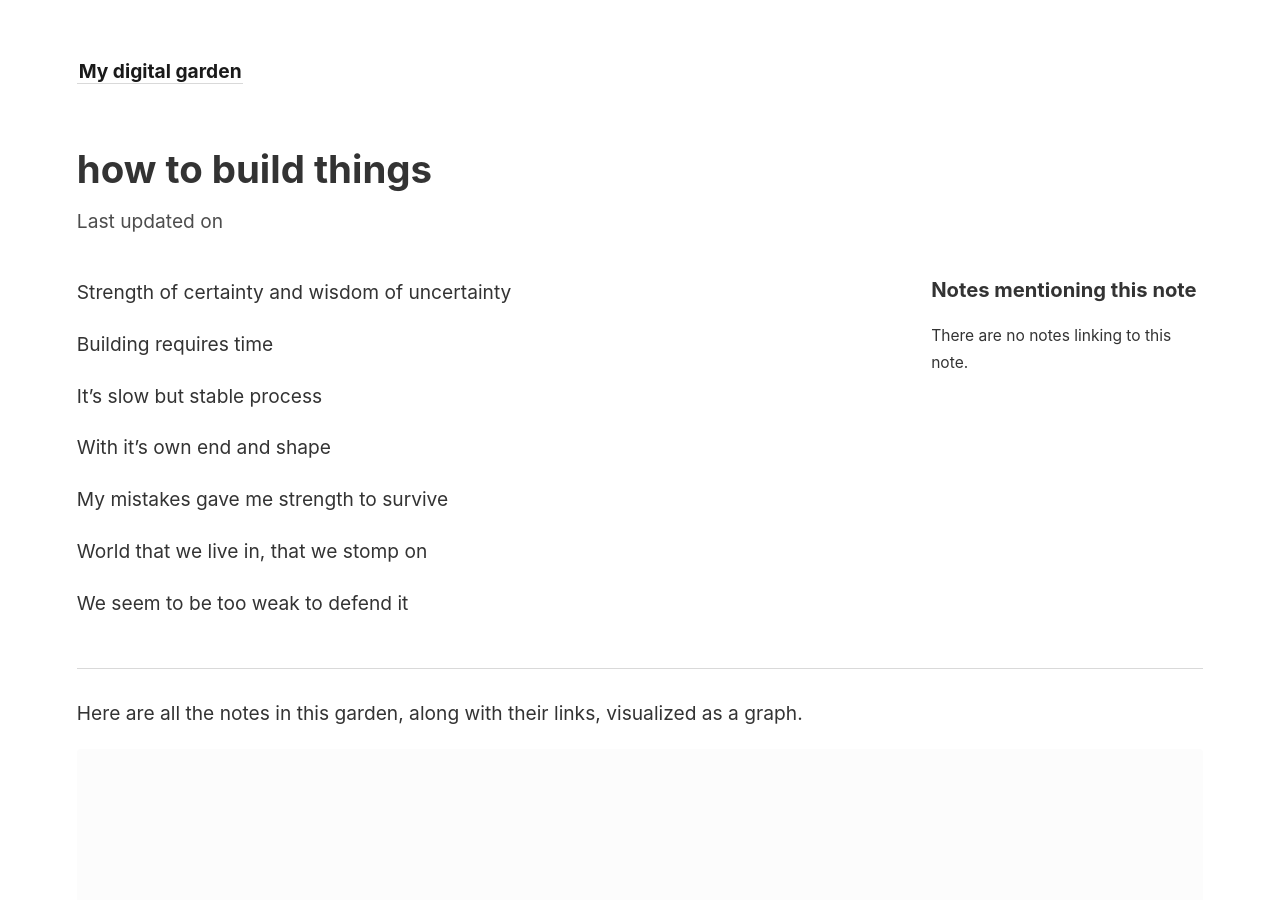
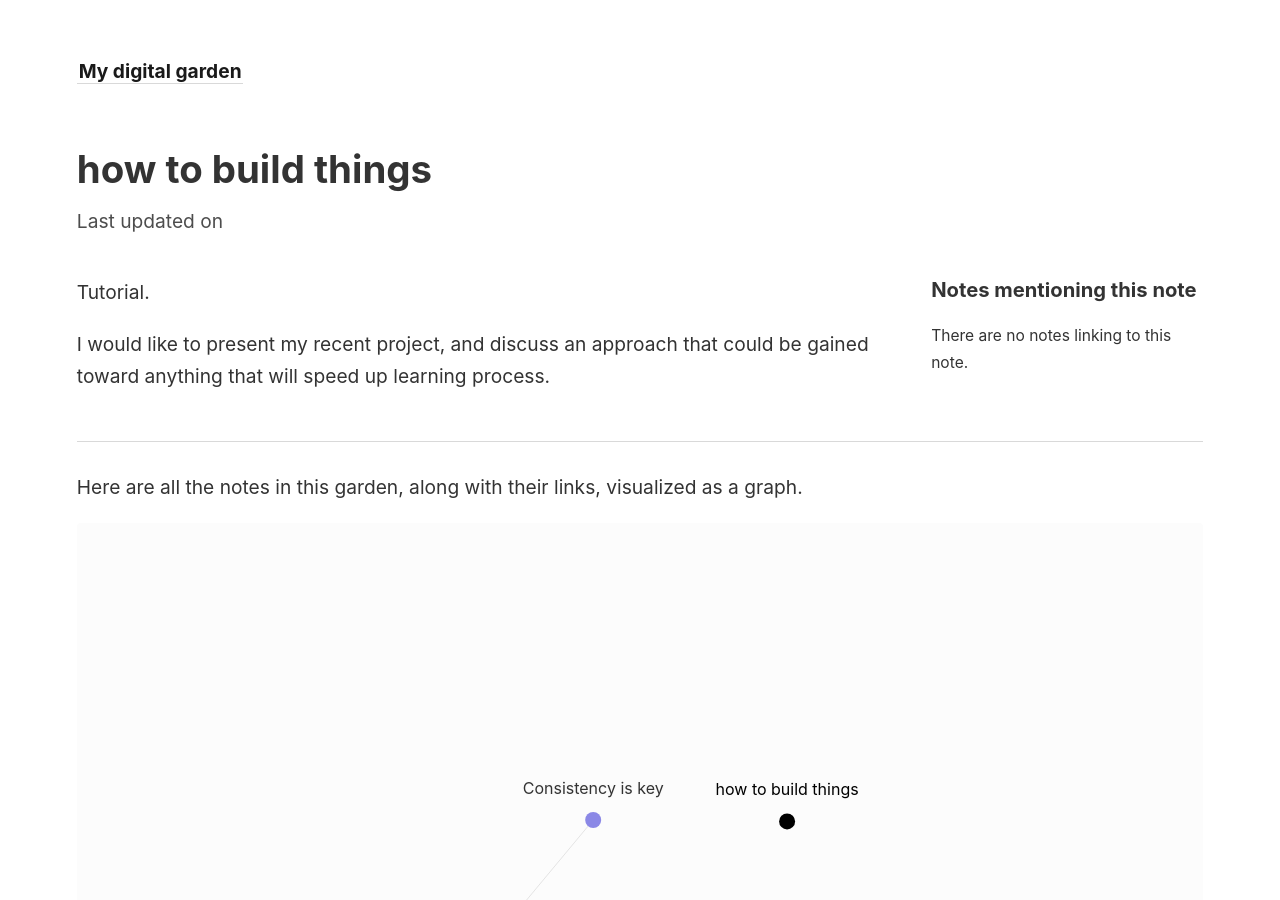
Before and after one commit to KKrzelowska/my-digital-garden, a Jekyll site: the page built from _notes/building process.md, in a window 1280 px wide and 900 px high. Built offline with Jekyll 4.4.1, drawn with Linux system fonts in a browser that asks for light colours; some of the changed text lies outside the part shown.

Commit message:
iss1: set up

```diff
--- a/_includes/footer.html
+++ b/_includes/footer.html
@@ -1 +1 @@
-About me <a class="internal-link" href="/about">About</a> If anything resonates with you feel free to dm me on []
+About me <a class="internal-link" href="/about">About</a> Feel free to contact me on []
--- a/_notes/building process.md
+++ b/_notes/building process.md
@@ -2,16 +2,7 @@
 title: how to build things
 ---
 
-Strength of certainty and wisdom of uncertainty
+Tutorial.
 
-Building requires time
-
-It's slow but stable process
-
-With it's own end and shape
-
-My mistakes gave me strength to survive
-
-World that we live in, that we stomp on
-
-We seem to be too weak to defend it
+I would like to present my recent project, and discuss an approach that could be gained toward anything that will speed up
+learning process.
```
Also changed, not shown: _notes/randomness.md (+1 -1 lines), _pages/about.md (+2 -6 lines), _pages/place.md (+2 -4 lines).
